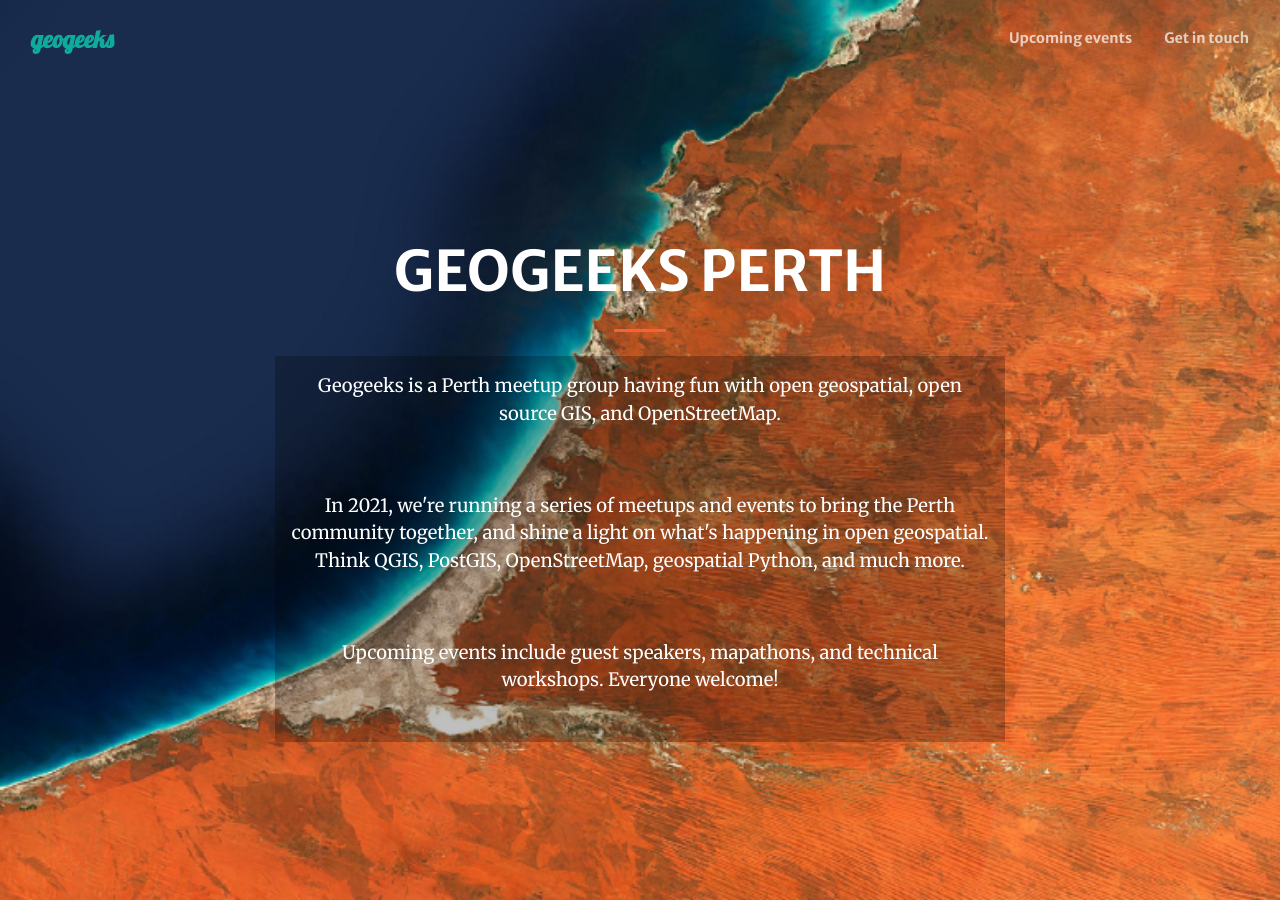
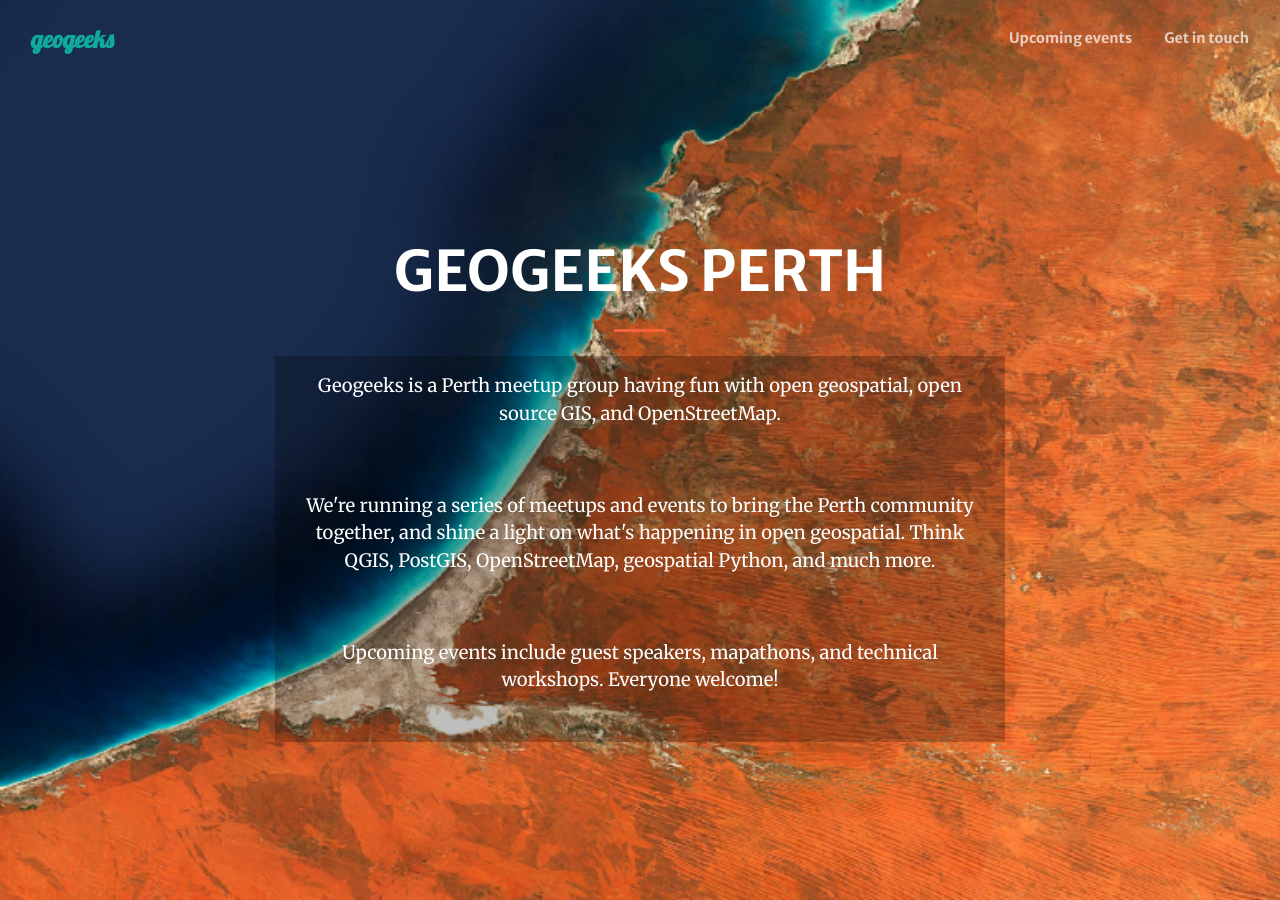
Before and after one commit to geogeeks-au/geogeeks-au.github.io, a Jekyll site: the page built from index.html, in a window 1280 px wide and 900 px high. Built offline with Jekyll 4.4.1, drawn with Linux system fonts in a browser that asks for light colours; comment, search, counter and statistics services are not loaded.

Commit message:
rm 2021 ref

```diff
--- a/_data/masthead.yml
+++ b/_data/masthead.yml
@@ -2,5 +2,5 @@
 subheading: Geogeeks Perth
 description:
   - Geogeeks is a Perth meetup group having fun with open geospatial, open source GIS, and OpenStreetMap.
-  - In 2021, we're running a series of meetups and events to bring the Perth community together, and shine a light on what's happening in open geospatial. Think QGIS, PostGIS, OpenStreetMap, geospatial Python, and much more.
+  - We're running a series of meetups and events to bring the Perth community together, and shine a light on what's happening in open geospatial. Think QGIS, PostGIS, OpenStreetMap, geospatial Python, and much more.
   - Upcoming events include guest speakers, mapathons, and technical workshops. Everyone welcome!
```
